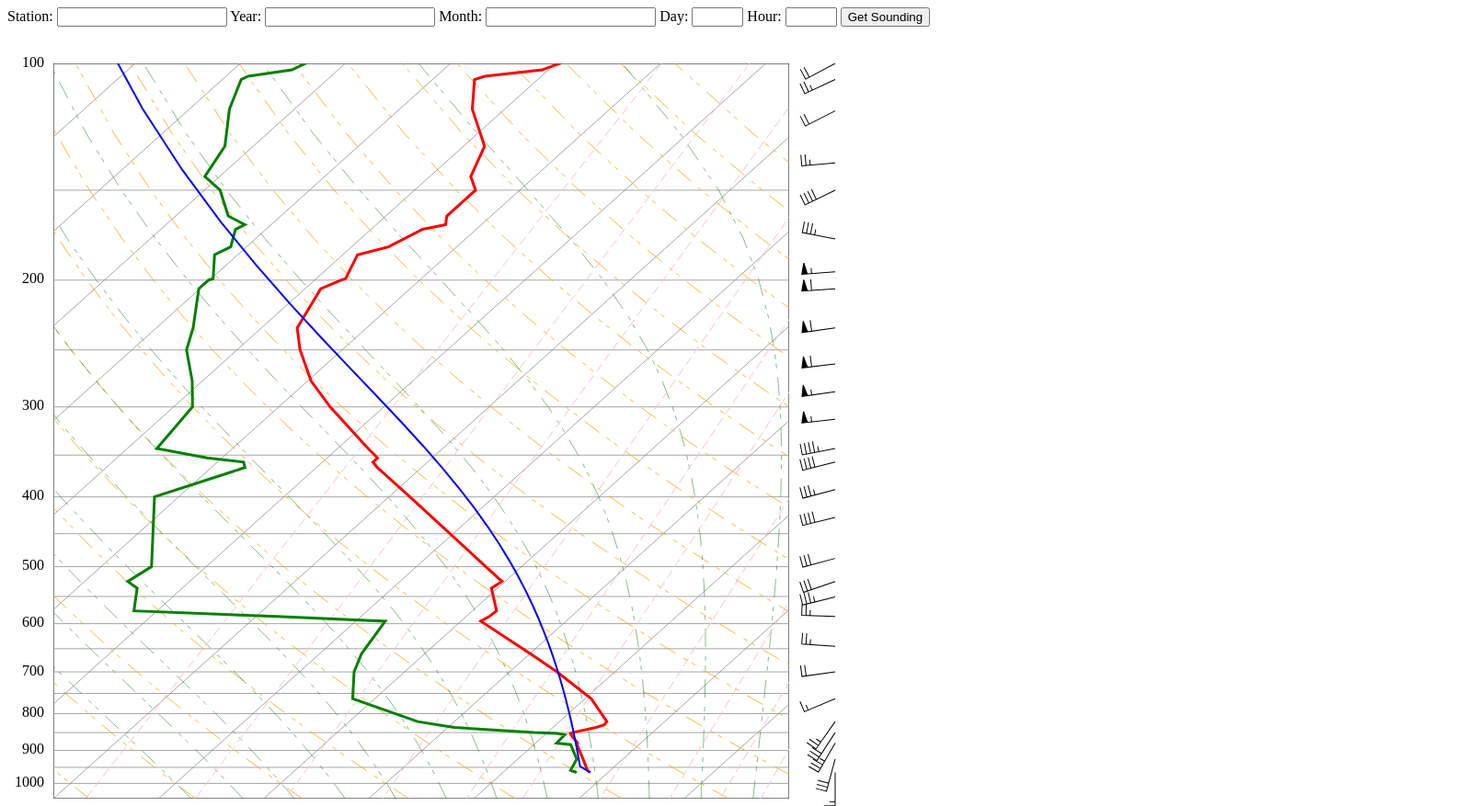
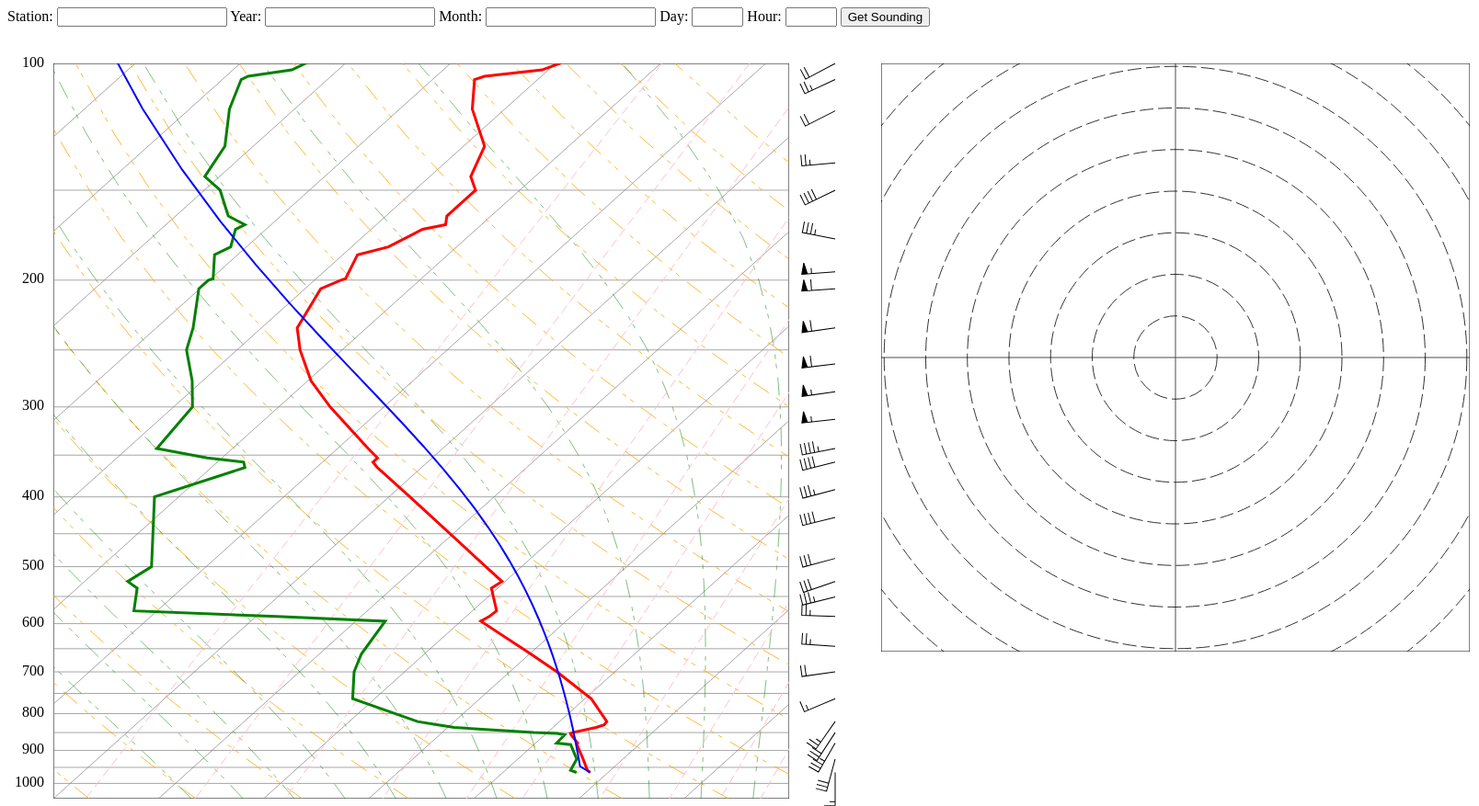
Before and after one commit to wxmann/SoundingJS, a plain HTML site: page index.html in a window 1280 px wide. Shown: the top 877 px of the page at 92% size, 1608 px wide, since content can reach past the window. Drawn offline with nearby package versions, Linux system fonts and the light colour scheme.

Commit message:
Plot hodograph outline.

```diff
--- a/css/skewt.css
+++ b/css/skewt.css
@@ -1,5 +1,5 @@
-#skewTBoundary {
-    fill:none; stroke:black; stroke-width: 1
+.bdy {
+    fill:none; stroke:black; stroke-width: 1;
 }
 
 #tempTrace {
@@ -37,3 +37,11 @@
 #windBarbs {
     stroke:black; opacity:1; stroke-width: 1
 }
+
+#windRadii {
+    fill:none; stroke:black; stroke-width: 1; opacity: 0.8; stroke-dasharray: 15,5
+}
+
+#hodoAxes {
+    fill:none; stroke:black; stroke-width: 1; opacity: 0.7;
+}
--- a/index.html
+++ b/index.html
@@ -41,10 +41,11 @@
 		</form>
 	</div>
 
-	<svg id="container">
+	<svg id="svgContainer">
 		<svg id="skewTLabels"></svg>
 		<svg id="skewT"></svg>
 		<svg id="windBarbLiner"></svg>
+		<svg id="hodograph"></svg>
 	</svg>
 
 
@@ -52,9 +53,10 @@
 		function getSounding() {}
 		loadSounding("KOUN", 1999, 5, 3, 12);
 
-		var container = document.getElementById('container');
-		container.setAttribute('width', Dimensions.containerWidth);
-		container.setAttribute('height', Dimensions.containerHeight);
+		// plot skewT
+		var svgContainer = document.getElementById('svgContainer');
+		svgContainer.setAttribute('width', Dimensions.containerWidth);
+		svgContainer.setAttribute('height', Dimensions.containerHeight);
 
 		var skewT = document.getElementById('skewT');
 		var labels = document.getElementById('skewTLabels');
@@ -67,6 +69,9 @@
 
 		addThermoListeners();
 
+		// plot hodograph
+		var hodograph = document.getElementById('hodograph');
+		HodographPlotter.plotHodographOutline(hodograph);
 	</script>
 
 </body>
--- a/js/plot-area.js
+++ b/js/plot-area.js
@@ -16,21 +16,35 @@ var seq = function(minVal, maxVal, delta) {
 };
 
 var Dimensions = (function () {
-    var upperPadding = 40;
+    var upperPadding = 40,
+        rightPadding = 10;
 
     var skewTLabel = {
+        x: 0,
+        y: 0,
         width: 50,
         height:50
     };
 
     var skewTArea = {
+        x: skewTLabel.x + skewTLabel.width,
+        y: upperPadding,
         width: 800,
         height: 800
     };
 
     var skewTWindBarbs = {
+        x: skewTArea.x + skewTArea.width,
+        y: upperPadding,
         width: 100,
         height: skewTArea.height + skewTLabel.height
+    };
+
+    var hodographArea = {
+        x: skewTWindBarbs.x + skewTWindBarbs.width,
+        y: upperPadding,
+        width: skewTArea.width / 1.25,
+        height: skewTArea.height / 1.25
     };
 
     return {
@@ -38,9 +52,10 @@ var Dimensions = (function () {
         skewTArea: skewTArea,
         skewTWindBarbs: skewTWindBarbs,
         upperPadding: upperPadding,
+        hodographArea: hodographArea,
 
-        containerWidth: skewTLabel.width + skewTArea.width + skewTWindBarbs.width,
-        containerHeight: Math.max(skewTLabel.height, skewTArea.height, skewTWindBarbs.height) + upperPadding
+        containerWidth: skewTLabel.width + skewTArea.width + skewTWindBarbs.width + hodographArea.width + rightPadding,
+        containerHeight: Math.max(skewTLabel.height, skewTArea.height, skewTWindBarbs.height, hodographArea.height) + upperPadding
     }
 })();
 
@@ -101,6 +116,15 @@ var WindBarbConfig = (function (dim) {
 })(Dimensions.skewTWindBarbs);
 
 
+var HodographPlotConfig = (function () {
+    var vSeq = seq(0, 100, 10);
+
+    return {
+        radii: vSeq.values,
+        vMax: vSeq.max
+    }
+})();
+
 var Transformer = (function (dim, skewTConfig) {
     function pT_Transform(p, T) {
         var pMin = skewTConfig.pMin;
--- a/js/plot.js
+++ b/js/plot.js
@@ -16,15 +16,50 @@ var Elements = {
     MOIST_ADIABATS: "moistAdiabats",
     WIND_BARBS: "windBarbs",
     ISOBAR_LABELS: "pLabels",
-    ISOTHERM_LABELS: "tLables"
+    ISOTHERM_LABELS: "tLables",
+
+    HODOGRAPH_BOUNDARY: "hodographBoundary",
+    WINDSPEED_RADII: "windRadii",
+    HODO_AXES: "hodoAxes",
+
+    classes: {
+        BOUNDARY: "bdy"
+    }
 };
+
+function createBoundaryRect(id, hgt, width) {
+    var rect = document.createElementNS(SVG_NS, 'rect');
+    rect.id = id;
+    rect.setAttribute('class', Elements.classes.BOUNDARY);
+    rect.setAttribute('height', hgt.toString());
+    rect.setAttribute('width', width.toString());
+    return rect;
+}
+
+function createGroupElement(id) {
+    var groupElem = document.createElementNS(SVG_NS, 'g');
+    groupElem.id = id;
+    return groupElem;
+}
+
+function getPath(coords) {
+    var allpoints = [];
+    var line = document.createElementNS(SVG_NS, 'polyline');
+    coords.forEach(function(coord) {
+        allpoints.push([coord.x, coord.y].toString());
+    });
+    line.setAttribute('points', allpoints.join(" "));
+    line.style.fill = 'none';
+    return line;
+}
+
+function addTranslation(elem, dx, dy) {
+    elem.setAttribute('transform', 'translate(' + [dx, dy].toString() + ')');
+}
 
 var SkewTPlotter = (function (dim, skewTConfig, windBarbConfig, transform) {
     var plotSkewTBoundary = function(skewT) {
-        var rect = document.createElementNS(SVG_NS, 'rect');
-        rect.id = Elements.SKEW_T_BOUNDARY;
-        rect.setAttribute('height', dim.skewTArea.height.toString());
-        rect.setAttribute('width', dim.skewTArea.width.toString());
+        var rect = createBoundaryRect(Elements.SKEW_T_BOUNDARY, dim.skewTArea.height, dim.skewTArea.width);
         skewT.appendChild(rect);
     };
 
@@ -59,23 +94,6 @@ var SkewTPlotter = (function (dim, skewTConfig, windBarbConfig, transform) {
         var path = getPath(coords);
         g.appendChild(path);
         return g;
-    }
-
-    function getPath(coords) {
-        var allpoints = [];
-        var line = document.createElementNS(SVG_NS, 'polyline');
-        coords.forEach(function(coord) {
-            allpoints.push([coord.x, coord.y].toString());
-        });
-        line.setAttribute('points', allpoints.join(" "));
-        line.style.fill = 'none';
-        return line;
-    }
-
-    function createGroupElement(id) {
-        var groupElem = document.createElementNS(SVG_NS, 'g');
-        groupElem.id = id;
-        return groupElem;
     }
 
     var plotIsotherms = function(skewT) {
@@ -241,7 +259,7 @@ var SkewTPlotter = (function (dim, skewTConfig, windBarbConfig, transform) {
 
     var plotPressureLabels = function(labelCanvas) {
         var g = createGroupElement(Elements.ISOBAR_LABELS);
-        g.setAttribute('transform', 'translate(-10,0)');
+        addTranslation(g, -10, 0);
         g.setAttribute('text-anchor', 'end');
         labelCanvas.appendChild(g);
 
@@ -258,7 +276,7 @@ var SkewTPlotter = (function (dim, skewTConfig, windBarbConfig, transform) {
 
     var plotTempLabels = function(labelCanvas) {
         var g = createGroupElement(Elements.ISOTHERM_LABELS);
-        g.setAttribute('transform', 'translate(0,20)');
+        addTranslation(g, 0, 20);
         g.setAttribute('text-anchor', 'middle');
         labelCanvas.appendChild(g);
 
@@ -284,17 +302,19 @@ var SkewTPlotter = (function (dim, skewTConfig, windBarbConfig, transform) {
 
     return {
         plotSkewTLabels: function (labelCanvas) {
-            var realWidth = dim.skewTLabel.width + dim.skewTArea.width + dim.skewTWindBarbs.width;
-            var realHght = dim.skewTLabel.height + dim.upperPadding + dim.skewTArea.height;
+            var realWidth = dim.skewTLabel.x + dim.skewTLabel.width + dim.skewTArea.width + dim.skewTWindBarbs.width;
+            var realHght = dim.skewTLabel.y + dim.skewTLabel.height + dim.upperPadding + dim.skewTArea.height;
             labelCanvas.setAttribute('width', realWidth.toString());
             labelCanvas.setAttribute('height', realHght.toString());
+            labelCanvas.setAttribute('x', dim.skewTLabel.x.toString());
+            labelCanvas.setAttribute('y', dim.skewTLabel.y.toString());
             plotPressureLabels(labelCanvas);
             plotTempLabels(labelCanvas);
         },
 
         plotSkewTOutline: function (skewTCanvas) {
-            skewTCanvas.setAttribute('x', dim.skewTLabel.width.toString());
-            skewTCanvas.setAttribute('y', dim.upperPadding.toString());
+            skewTCanvas.setAttribute('x', dim.skewTArea.x.toString());
+            skewTCanvas.setAttribute('y', dim.skewTArea.y.toString());
             skewTCanvas.setAttribute('width', dim.skewTArea.width.toString());
             skewTCanvas.setAttribute('height', dim.skewTArea.height.toString());
             plotSkewTBoundary(skewTCanvas);
@@ -306,9 +326,8 @@ var SkewTPlotter = (function (dim, skewTConfig, windBarbConfig, transform) {
         },
 
         plotWindBarbs: function(windBarbCanvas) {
-            var positionX = dim.skewTLabel.width + dim.skewTArea.width;
-            windBarbCanvas.setAttribute('x', positionX.toString());
-            windBarbCanvas.setAttribute('y', dim.upperPadding.toString());
+            windBarbCanvas.setAttribute('x', dim.skewTWindBarbs.x.toString());
+            windBarbCanvas.setAttribute('y', dim.skewTWindBarbs.y.toString());
             windBarbCanvas.setAttribute('width', dim.skewTWindBarbs.width.toString());
             windBarbCanvas.setAttribute('height', dim.skewTWindBarbs.height.toString());
             plotWindBarbs(windBarbCanvas);
@@ -322,3 +341,65 @@ var SkewTPlotter = (function (dim, skewTConfig, windBarbConfig, transform) {
     }
 
 })(Dimensions, SkewTPlotConfig, WindBarbConfig, Transformer);
+
+
+var HodographPlotter = (function (dim, hodoConfig, transform) {
+    var cx = dim.hodographArea.width / 2;
+    var cy = dim.hodographArea.height / 2;
+
+    var plotHodographBoundary = function (hodog) {
+        var rect = createBoundaryRect(Elements.HODOGRAPH_BOUNDARY, dim.hodographArea.height, dim.hodographArea.width);
+        hodog.appendChild(rect);
+    };
+
+    function translateToCenter(elem) {
+        addTranslation(elem, cx, cy);
+    }
+
+    var plotHodographRadii = function (hodog) {
+        // may have to move this to plot-config
+        var rMax = Math.sqrt(cx*cx + cy*cy);
+
+        var hodoRadii = createGroupElement(Elements.WINDSPEED_RADII);
+        translateToCenter(hodoRadii);
+        hodog.appendChild(hodoRadii);
+
+        hodoConfig.radii.forEach(function (v) {
+            var r = rMax * v / hodoConfig.vMax;
+            var circ = document.createElementNS(SVG_NS, 'circle');
+            circ.setAttribute('cx', '0');
+            circ.setAttribute('cy', '0');
+            circ.setAttribute('r', r);
+            hodoRadii.appendChild(circ);
+        });
+    };
+
+    var plotHodographAxes = function (hodog) {
+        var g = createGroupElement(Elements.HODO_AXES);
+        hodog.appendChild(g);
+        translateToCenter(g);
+
+        var yAxisPts = [
+            {x:0, y:cy}, {x:0, y:-cy}
+        ];
+        var xAxisPts = [
+            {x:-cx, y:0}, {x:cx, y:0}
+        ];
+        var yAxis = getPath(yAxisPts);
+        var xAxis = getPath(xAxisPts);
+        g.appendChild(yAxis);
+        g.appendChild(xAxis);
+    };
+
+    return {
+        plotHodographOutline: function (hodographCanvas) {
+            hodographCanvas.setAttribute('x', dim.hodographArea.x.toString());
+            hodographCanvas.setAttribute('y', dim.hodographArea.y.toString());
+            hodographCanvas.setAttribute('width', dim.hodographArea.width.toString());
+            hodographCanvas.setAttribute('height', dim.hodographArea.height.toString());
+            plotHodographBoundary(hodographCanvas);
+            plotHodographRadii(hodographCanvas);
+            plotHodographAxes(hodographCanvas);
+        }
+    }
+})(Dimensions, HodographPlotConfig, Transformer);
```
